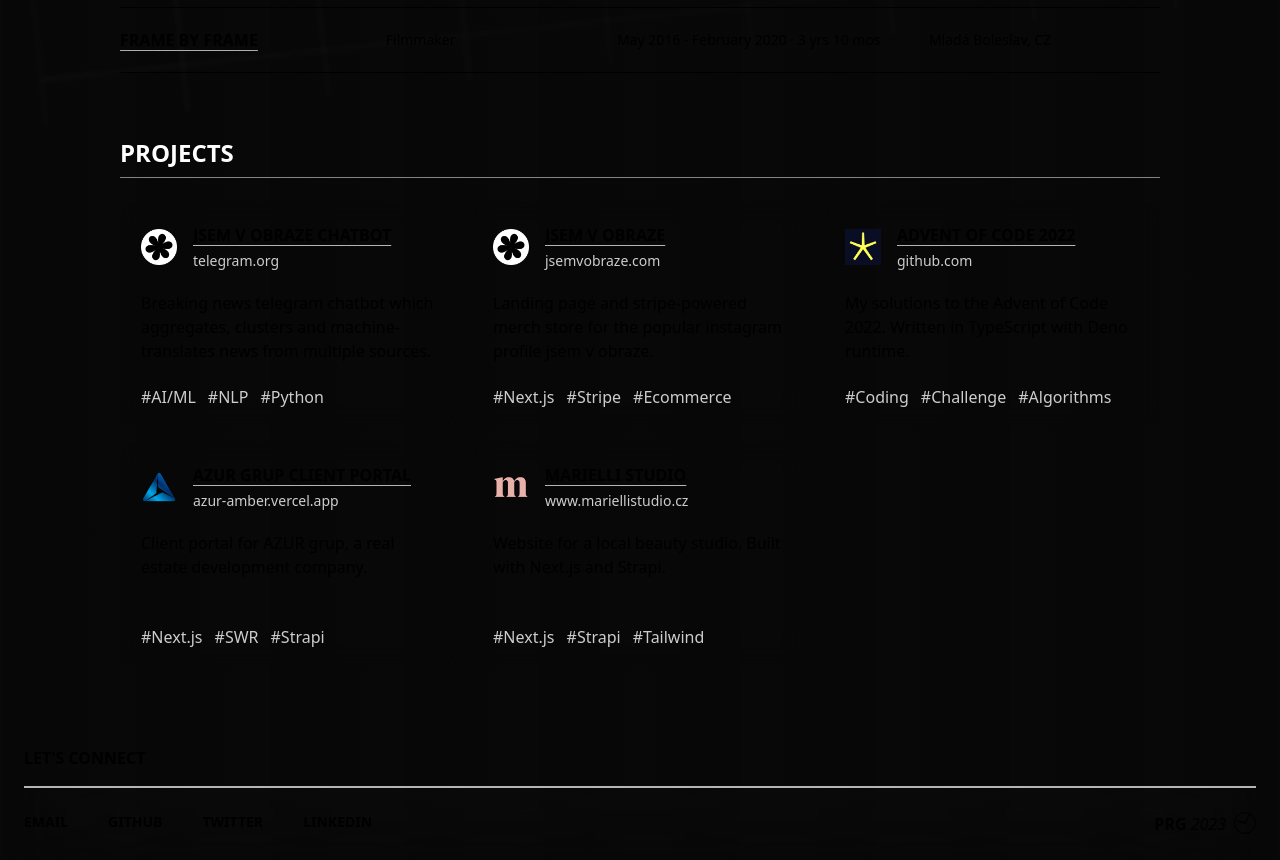
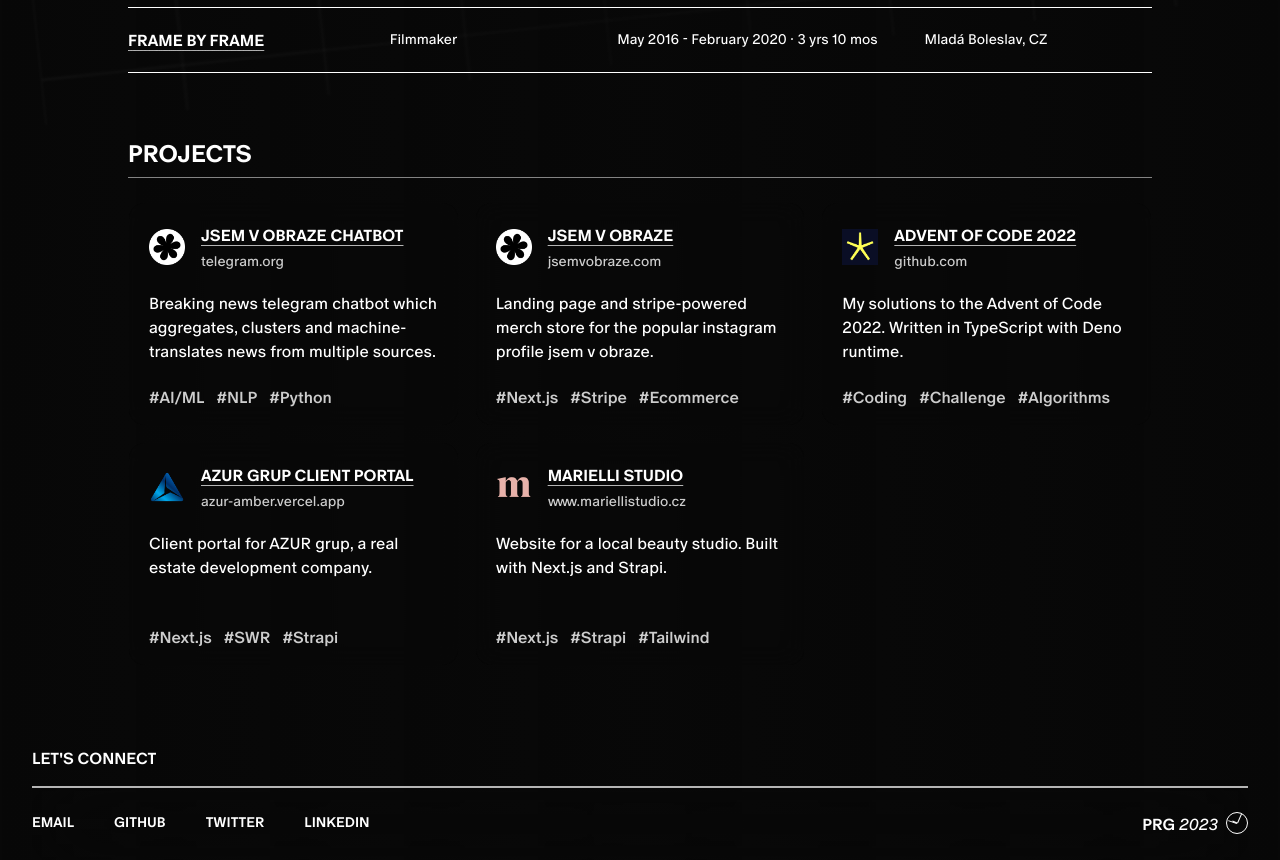
Before and after one commit to jakubslambor/jakub-slambor, a Next.js app: page /about in a window 1280 px wide. Shown: the part 740-1600 px from the top of the page. Built offline with nearby package versions, Linux system fonts and the light colour scheme.

Commit message:
continue homepage refactor

```diff
--- a/app/about/Experience.tsx
+++ b/app/about/Experience.tsx
@@ -27,7 +27,7 @@
   }
 
   return (
-    <div className="items-center border-b-[1.5px] border-steel/90 py-4 text-sm leading-relaxed text-pale md:flex md:py-5 md:leading-snug">
+    <div className="items-center border-b-[1.5px] border-steel/90 py-4 text-sm leading-relaxed  md:flex md:py-5 md:leading-snug">
       <Link
         href={data.url}
         target="_blank"
--- a/app/about/Project.tsx
+++ b/app/about/Project.tsx
@@ -23,7 +23,7 @@
       ref={ref}
       className="card group relative h-56 overflow-hidden rounded-2xl bg-steel/30 after:absolute after:inset-0 after:rounded-2xl after:opacity-0 after:transition-opacity after:content-['']"
     >
-      <div className="absolute inset-px z-10 cursor-default rounded-2xl bg-dark/75 p-5 text-pale backdrop-blur-md">
+      <div className="absolute inset-px z-10 cursor-default rounded-2xl bg-dark/75 p-5  backdrop-blur-md">
         <div className="flex items-center gap-x-4">
           <Image src={data.favicon} alt={data.name} width={36} height={36} />
 
--- a/app/components/HeroSection.tsx
+++ b/app/components/HeroSection.tsx
@@ -29,7 +29,7 @@
         />
       </div>
 
-      <div className="flex flex-col gap-y-8 font-medium text-pale antialiased">
+      <div className="flex flex-col gap-y-8 font-medium  antialiased">
         {children}
       </div>
     </section>
--- a/app/components/Sprite.tsx
+++ b/app/components/Sprite.tsx
@@ -5,7 +5,7 @@
 export default function Sprite() {
   return (
     <Rive
-      className="fixed inset-0 -left-28 -top-20 rotate-[8deg] scale-[1.6] md:-left-40 md:-rotate-[13.3deg] md:scale-150"
+      className="fixed inset-0 -right-[52%] -top-0 scale-125 -scale-x-125"
       src="../sprite.riv"
     />
   )
--- a/app/components/layout/Footer.tsx
+++ b/app/components/layout/Footer.tsx
@@ -9,9 +9,9 @@
 
   return (
     <footer
-      className={`container cursor-default font-grotesk font-semibold uppercase text-pale ${
+      className={`container cursor-default font-grotesk font-semibold uppercase  ${
         isHome
-          ? 'fixed left-1/2 bottom-0 -translate-x-1/2'
+          ? 'fixed bottom-0 left-1/2 -translate-x-1/2'
           : 'bg-gradient pt-20'
       }`}
     >
--- a/app/components/layout/FooterLink.tsx
+++ b/app/components/layout/FooterLink.tsx
@@ -10,7 +10,7 @@
       href={href}
       target="_blank"
       rel="noreferrer"
-      className="transition-colors hover:text-pale/90"
+      className="hover:/90 transition-colors"
     >
       {children}
     </Link>
--- a/app/layout.tsx
+++ b/app/layout.tsx
@@ -60,11 +60,11 @@
   return (
     <html lang="en" className={oracle.variable}>
       <head />
-      <body className="relative min-h-screen bg-dark font-satoshi">
+      <body className="relative min-h-screen bg-dark text-white">
         <Image
           src="/grid.svg"
           alt=""
-          className="!fixed -z-50 -rotate-6 select-none object-cover blur-[2px]"
+          className="!fixed -z-50 -rotate-6 select-none object-cover blur-[1px]"
           fill
           priority
         />
--- a/app/page.tsx
+++ b/app/page.tsx
@@ -12,7 +12,7 @@
             Jakub Šlambor
           </h1>
 
-          <p className="max-w-lg font-grotesk text-xl font-bold leading-snug text-pale md:text-2xl">
+          <p className="max-w-lg font-grotesk text-xl font-bold leading-snug md:text-2xl">
             Crafting interfaces{' '}
             <ProjectLink href="https://goout.net">goout</ProjectLink> and{' '}
             <ProjectLink href="https://herohero.co">herohero</ProjectLink>,
--- a/app/toolkit/ToolkitItem.tsx
+++ b/app/toolkit/ToolkitItem.tsx
@@ -8,7 +8,7 @@
         href={item.url}
         target="_blank"
         rel="noreferrer"
-        className="mr-1 text-pale underline decoration-white/70 underline-offset-4 transition-colors hover:decoration-white/90"
+        className="mr-1  underline decoration-white/70 underline-offset-4 transition-colors hover:decoration-white/90"
       >
         {item.name}
       </Link>
--- a/tailwind.config.js
+++ b/tailwind.config.js
@@ -16,6 +16,9 @@
       dark: '#080808',
       transparent: 'transparent',
       current: 'currentColor',
+    },
+    fontFamily: {
+      sans: ['var(--font-oracle)', ...defaultTheme.fontFamily.sans],
     },
     animation: {
       'pop-out': 'popout 200ms ease-out forwards',
@@ -48,21 +51,9 @@
     },
     container: {
       center: true,
-      padding: {
-        DEFAULT: '1.5rem',
-        sm: '2rem',
-        xl: '1.5rem',
-      },
+      padding: '2rem',
     },
     extend: {
-      fontFamily: {
-        grotesk: [
-          'var(--font-cabinet-grotesk)',
-          ...defaultTheme.fontFamily.sans,
-        ],
-        satoshi: ['var(--font-satoshi)', ...defaultTheme.fontFamily.sans],
-        serif: ['var(--font-newsreader)', ...defaultTheme.fontFamily.serif],
-      },
       backgroundImage: {
         gradient:
           'linear-gradient(90deg, transparent 0%, rgb(8 8 8 / 60%) 50%, transparent 100%)',
```
